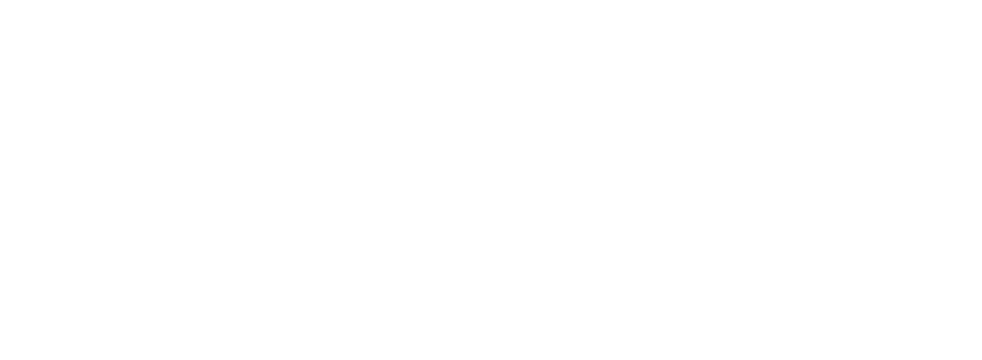
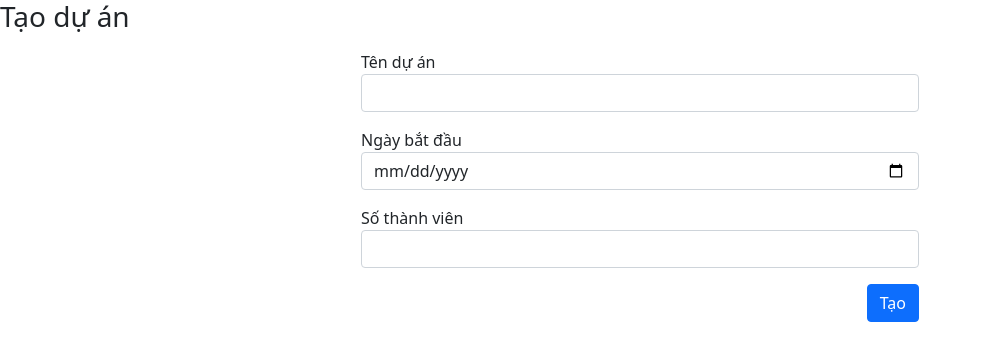
Before and after one commit to thienth32/WE16202-angular, an Angular app: page /du-an/them-moi in a window 1280 px wide. Before the commit this address led to /. Shown: the top 360 px of the page, without its empty margins (0-982 px from the left). Built offline with nearby package versions, Linux system fonts and the light colour scheme.

Commit message:
using reactive form

```diff
--- a/src/app/screens/dashboard/dashboard.component.html
+++ b/src/app/screens/dashboard/dashboard.component.html
@@ -30,9 +30,10 @@
                 <div class="card" style="width: 100%;">
                     <!-- <img src="..." class="card-img-top" alt="..."> -->
                     <div class="card-body">
-                    <h5 class="card-title">Tổng số dự án: {{totalProject}}</h5>
+                        <h5 class="card-title">Tổng số dự án: {{totalProject}}</h5>
 
-                    <a routerLink="/du-an" class="btn btn-primary">Chi tiết</a>
+                        <a routerLink="/du-an" class="btn btn-primary">Chi tiết</a>
+                        <a routerLink="/du-an/them-moi" class="btn btn-success">Tạo dự án</a>
                     </div>
                 </div>
             </div>
@@ -62,7 +63,8 @@
                     <div class="card-body">
                     <h5 class="card-title">Chưa hoàn thành: {{doingTask}}</h5>
 
-                    <a href="#" class="btn btn-primary">Chi tiết</a>
+                        <a href="#" class="btn btn-primary">Chi tiết</a>
+
                     </div>
                 </div>
             </div>
--- a/src/app/screens/login/login.component.ts
+++ b/src/app/screens/login/login.component.ts
@@ -16,6 +16,9 @@ export class LoginComponent implements OnInit {
 
   submitLoginForm(f: NgForm){
     console.log(f.value);
+    localStorage.setItem('token', f.value.email);
+    this.router.navigate(['dashboard']);
+
   }
 
 }
--- /dev/null
+++ b/src/app/screens/project-add/project-add.component.html
@@ -0,0 +1,22 @@
+<h3>Tạo dự án</h3>
+<div class="container">
+    <form [formGroup]="projectForm">
+        <div class="col-6 offset-3">
+            <div class="form-group mt-3">
+                <label for="">Tên dự án</label>
+                <input type="text" class="form-control" formControlName="name">
+            </div>
+            <div class="form-group mt-3">
+                <label for="">Ngày bắt đầu</label>
+                <input type="date" class="form-control" formControlName="date_start">
+            </div>
+            <div class="form-group mt-3">
+                <label for="">Số thành viên</label>
+                <input type="number" class="form-control" formControlName="team_size">
+            </div>
+            <div class="d-flex justify-content-end mt-3">
+                <button type="submit" class="btn btn-primary">Tạo</button>
+            </div>
+        </div>
+    </form>
+</div>
--- /dev/null
+++ b/src/app/screens/project-add/project-add.component.ts
@@ -0,0 +1,20 @@
+import { Component, OnInit } from '@angular/core';
+import { FormControl, FormGroup } from '@angular/forms';
+
+@Component({
+  selector: 'app-project-add',
+  templateUrl: './project-add.component.html',
+  styleUrls: ['./project-add.component.css']
+})
+export class ProjectAddComponent implements OnInit {
+  projectForm = new FormGroup({
+    name: new FormControl(),
+    date_start: new FormControl(),
+    team_size: new FormControl()
+  });
+  constructor() { }
+
+  ngOnInit(): void {
+  }
+
+}
```
Also changed, not shown: src/app/app-routing.module.ts (+6 -1 lines), src/app/app.module.ts (+6 -3 lines), src/app/screens/project-add/project-add.component.css (added), 1 other file (tests, documents, lock files or other folders).
